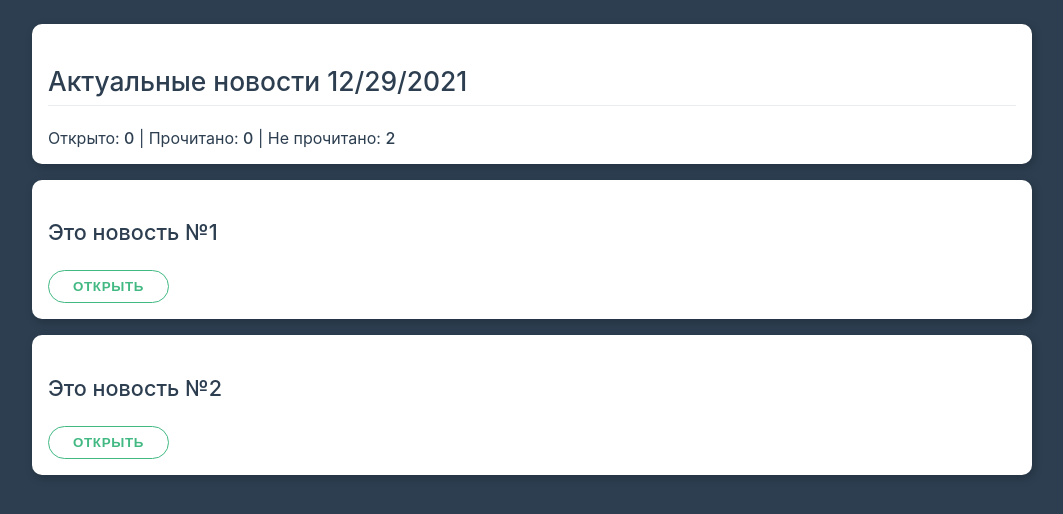
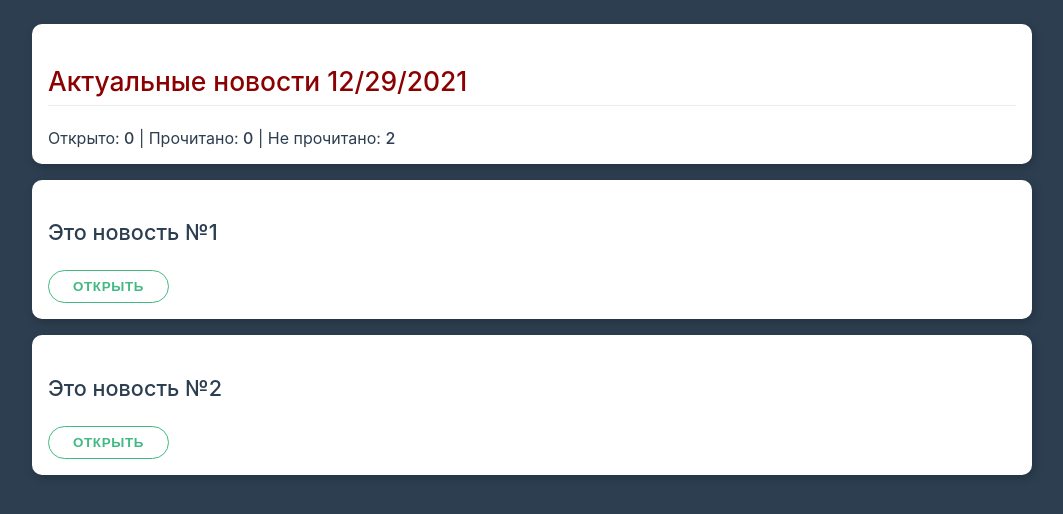
Before and after one commit to Wolf-Den1994/vue_project4, a Vue app: page / in a window 1280 px wide. Shown: the top 514 px of the page, without its empty margins (108-1171 px from the left). Built offline with nearby package versions, Linux system fonts and the light colour scheme.

Commit message:
style in component (scoped)

```diff
--- a/src/App.vue
+++ b/src/App.vue
@@ -81,6 +81,8 @@ export default {
 }
 </script>
 
-<style lang="scss">
-
+<style lang="scss" scoped>
+  h2 {
+    color: darkred;
+  }
 </style>
```
